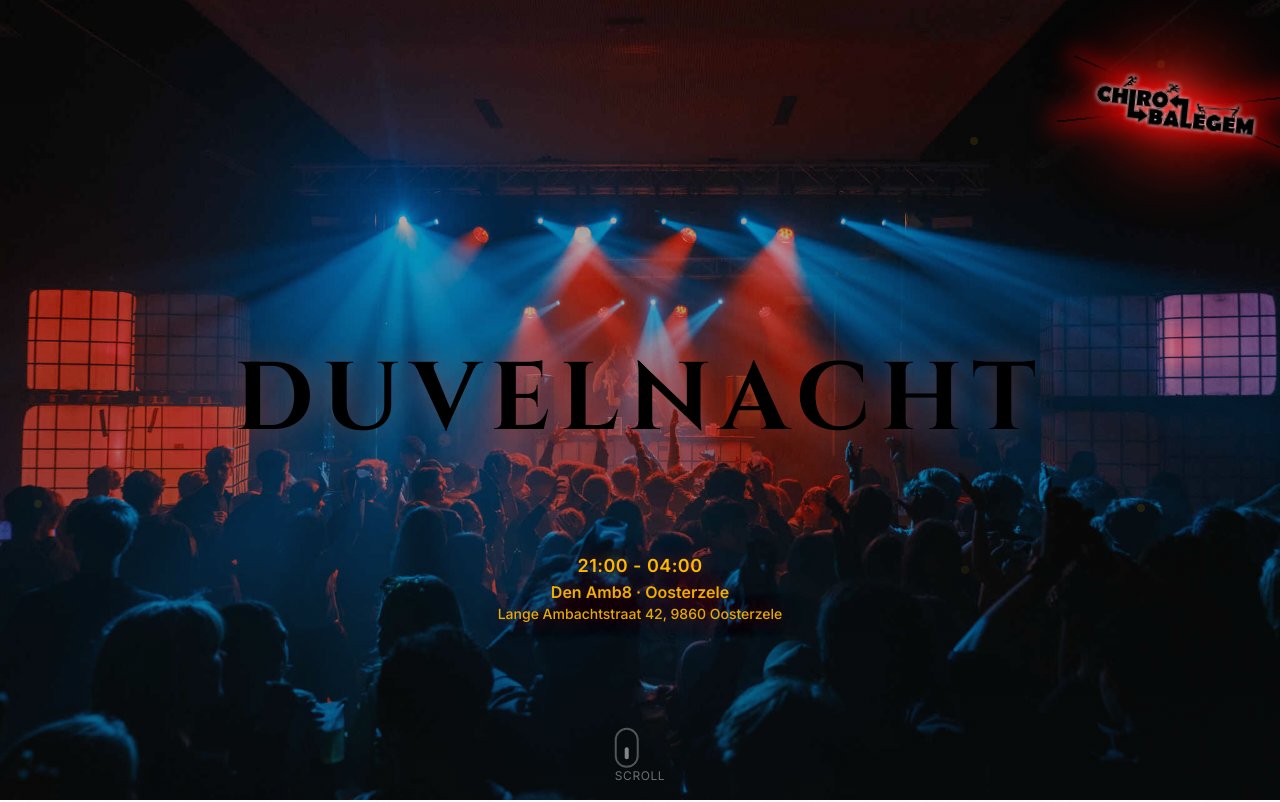
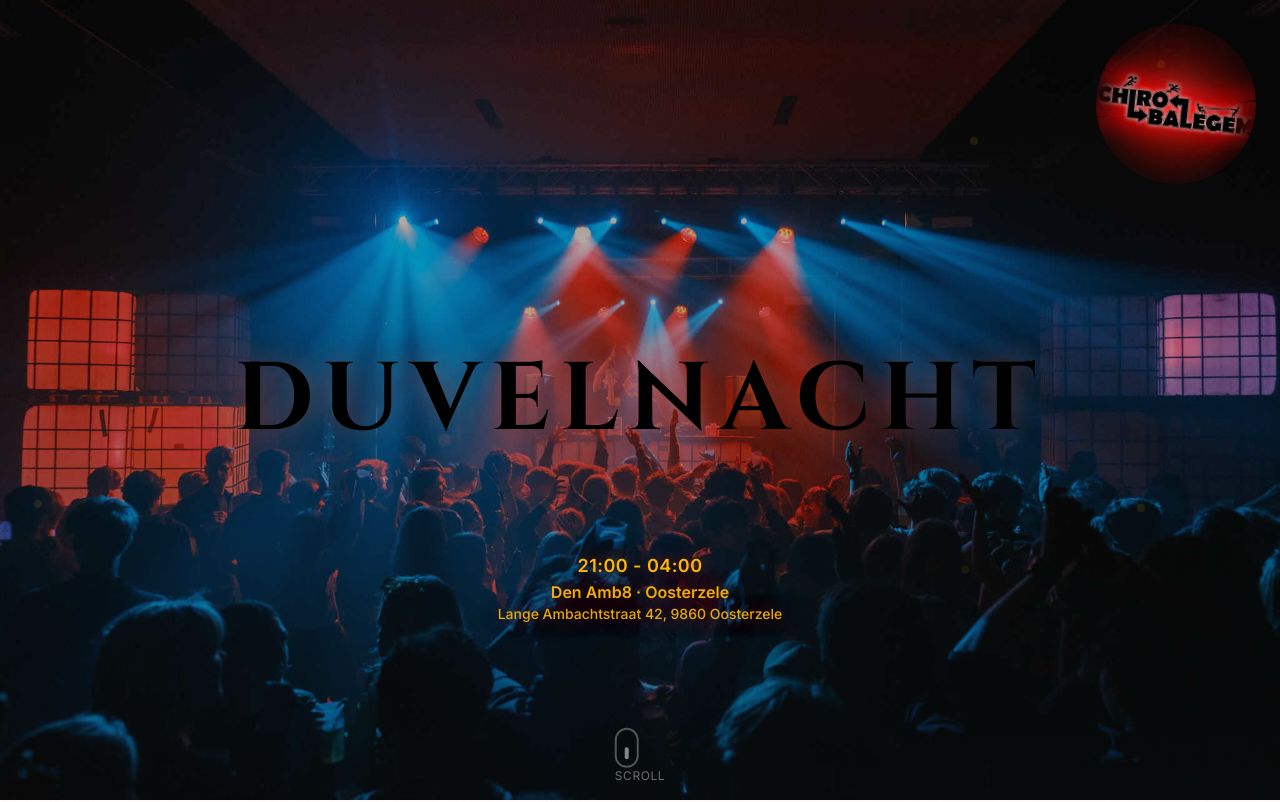
Before and after one commit to tomma24ss/duvelnacht, a Next.js app: page / in a window 1280 px wide. Shown: the top 802 px of the page. Built offline with nearby package versions, Linux system fonts and the light colour scheme.

Commit message:
trademark changed

```diff
--- a/src/app/layout.tsx
+++ b/src/app/layout.tsx
@@ -1,6 +1,7 @@
 import type { Metadata } from "next";
 import { Inter, Cinzel } from "next/font/google";
 import "./globals.css";
+import { getSiteData } from "@/lib/data";
 
 const inter = Inter({
   subsets: ["latin"],
@@ -70,11 +71,14 @@ export default function RootLayout({
 }: Readonly<{
   children: React.ReactNode;
 }>) {
+  const siteData = getSiteData();
   return (
     <html lang="en" className="dark scroll-smooth">
       <head>
         <link rel="preconnect" href="https://fonts.googleapis.com" />
         <link rel="preconnect" href="https://fonts.gstatic.com" crossOrigin="anonymous" />
+        {/* Preload hero background image so it renders first */}
+        <link rel="preload" as="image" href={siteData.heroPoster} fetchPriority="high" />
       </head>
       <body
         className={`${inter.variable} ${cinzel.variable} bg-grain min-h-screen antialiased`}
--- a/src/components/sections/hero.tsx
+++ b/src/components/sections/hero.tsx
@@ -21,7 +21,7 @@ export function HeroSection() {
       {/* Top-right maker logo */}
       <div className="absolute right-3 top-3 sm:right-6 sm:top-6 z-40 pointer-events-none rotate-6">
         {/* Size container for responsiveness */}
-        <div className="relative w-20 sm:w-28 md:w-40 aspect-square">
+        <div className="relative w-20 sm:w-28 md:w-40 aspect-square overflow-hidden rounded-full">
           {/* Red halo to separate from black background */}
           <div className="absolute -inset-4 sm:-inset-5 rounded-full blur-2xl opacity-90" style={{ background: 'radial-gradient(45% 45% at 50% 50%, rgba(255, 25, 0, 0.9) 0%, rgba(255, 25, 0, 0.45) 45%, rgba(255, 25, 0, 0.0) 75%)' }} />
           {/* White core glow to lift dark pixels */}
@@ -36,8 +36,12 @@ export function HeroSection() {
             fill
             sizes="(min-width: 768px) 10rem, (min-width: 640px) 7rem, 5rem"
             className="relative object-contain drop-shadow-[0_0_0_rgba(0,0,0,0)] saturate-[1.8] contrast-[1.4] brightness-125"
-            style={{ filter: 'drop-shadow(0 0 2px rgba(255,255,255,0.9)) drop-shadow(0 0 14px rgba(255,0,0,0.9)) drop-shadow(0 0 28px rgba(255,0,0,0.65))' }}
-            priority
+            style={{
+              filter: 'drop-shadow(0 0 2px rgba(255,255,255,0.9)) drop-shadow(0 0 14px rgba(255,0,0,0.9)) drop-shadow(0 0 28px rgba(255,0,0,0.65))',
+              WebkitMaskImage: 'radial-gradient(closest-side, rgba(0,0,0,1) 70%, rgba(0,0,0,0) 100%)',
+              maskImage: 'radial-gradient(closest-side, rgba(0,0,0,1) 70%, rgba(0,0,0,0) 100%)'
+            }}
+            loading="lazy"
           />
         </div>
       </div>
```
